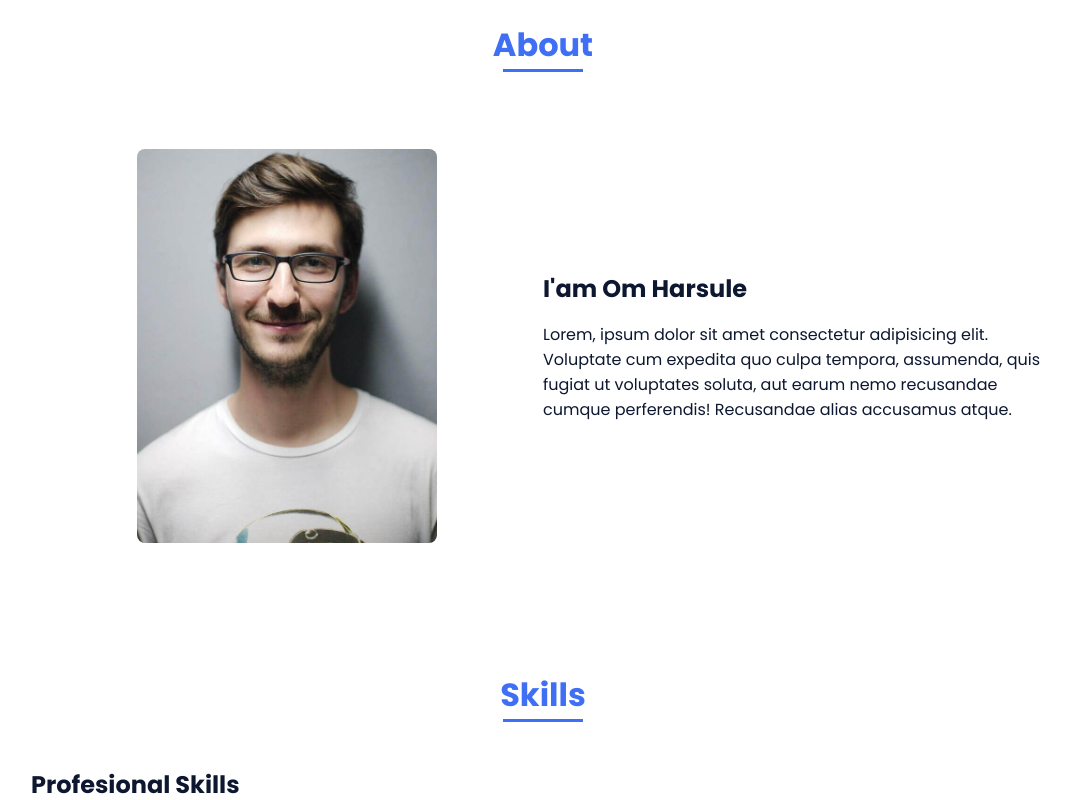
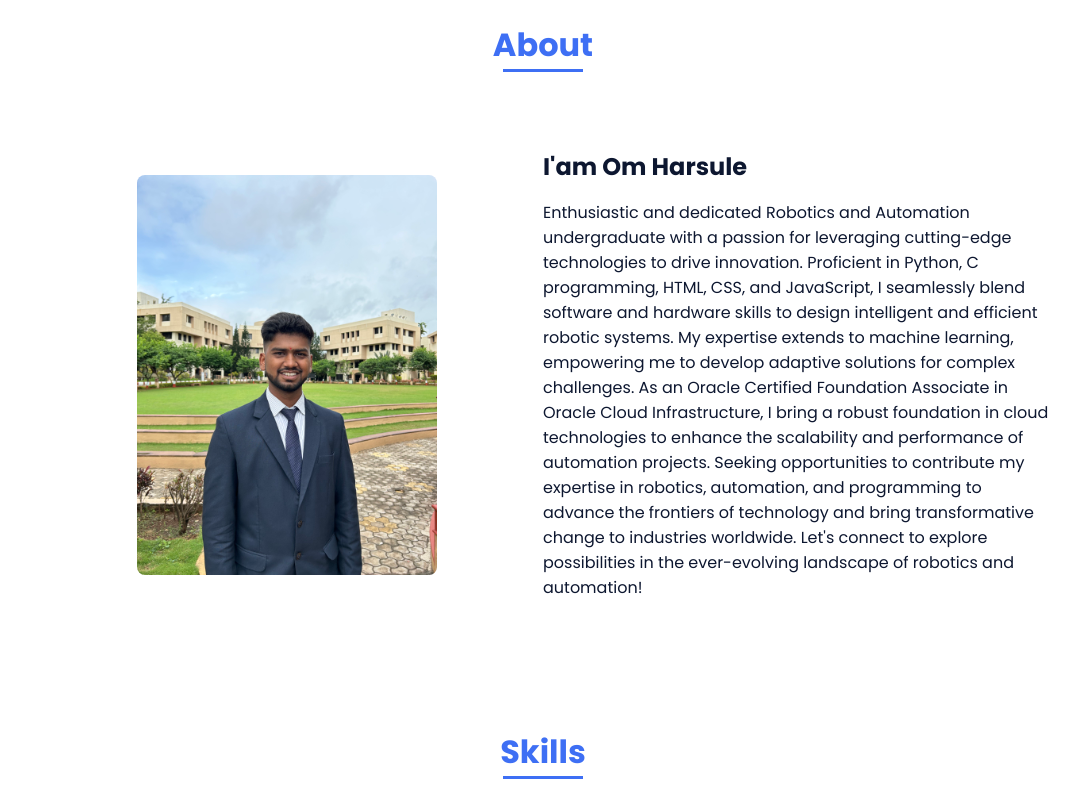
Before and after one commit to OmSantoshHarsule/omportofolio, a plain HTML site: page index.html in a window 1280 px wide. Shown: the part 750-1550 px from the top of the page, without its empty margins (97-1176 px from the left). Drawn offline with nearby package versions, Linux system fonts and the light colour scheme.

Commit message:
changing

```diff
--- a/index.html
+++ b/index.html
@@ -69,12 +69,17 @@
 
                 <div class="about__container bd-grid">
                     <div class="about__img">
-                        <img src="assets/img/about.jpg" alt="">
+                        <img src="assets/img/omharsule.jpg" alt="">
                     </div>
 
                     <div>
                         <h2 class="about__subtitle">I'am Om Harsule</h2>
-                        <p class="about__text">Lorem, ipsum dolor sit amet consectetur adipisicing elit. Voluptate cum expedita quo culpa tempora, assumenda, quis fugiat ut voluptates soluta, aut earum nemo recusandae cumque perferendis! Recusandae alias accusamus atque.</p>
+                        <p class="about__text">Enthusiastic and dedicated Robotics and Automation undergraduate with a passion for leveraging cutting-edge technologies to drive innovation.
+                            Proficient in Python, C programming, HTML, CSS, and JavaScript, I seamlessly blend software and hardware skills to design intelligent and efficient robotic systems. My expertise extends to machine learning, empowering me to develop adaptive solutions for complex challenges.
+                           As an Oracle Certified Foundation Associate in Oracle Cloud Infrastructure, I bring a robust foundation in cloud technologies to enhance the scalability and performance of automation projects.
+                           Seeking opportunities to contribute my expertise in robotics, automation, and programming to advance the frontiers of technology and bring transformative change to industries worldwide.
+
+                           Let's connect to explore possibilities in the ever-evolving landscape of robotics and automation!</p>
                     </div>
                 </div>
             </section>
```
